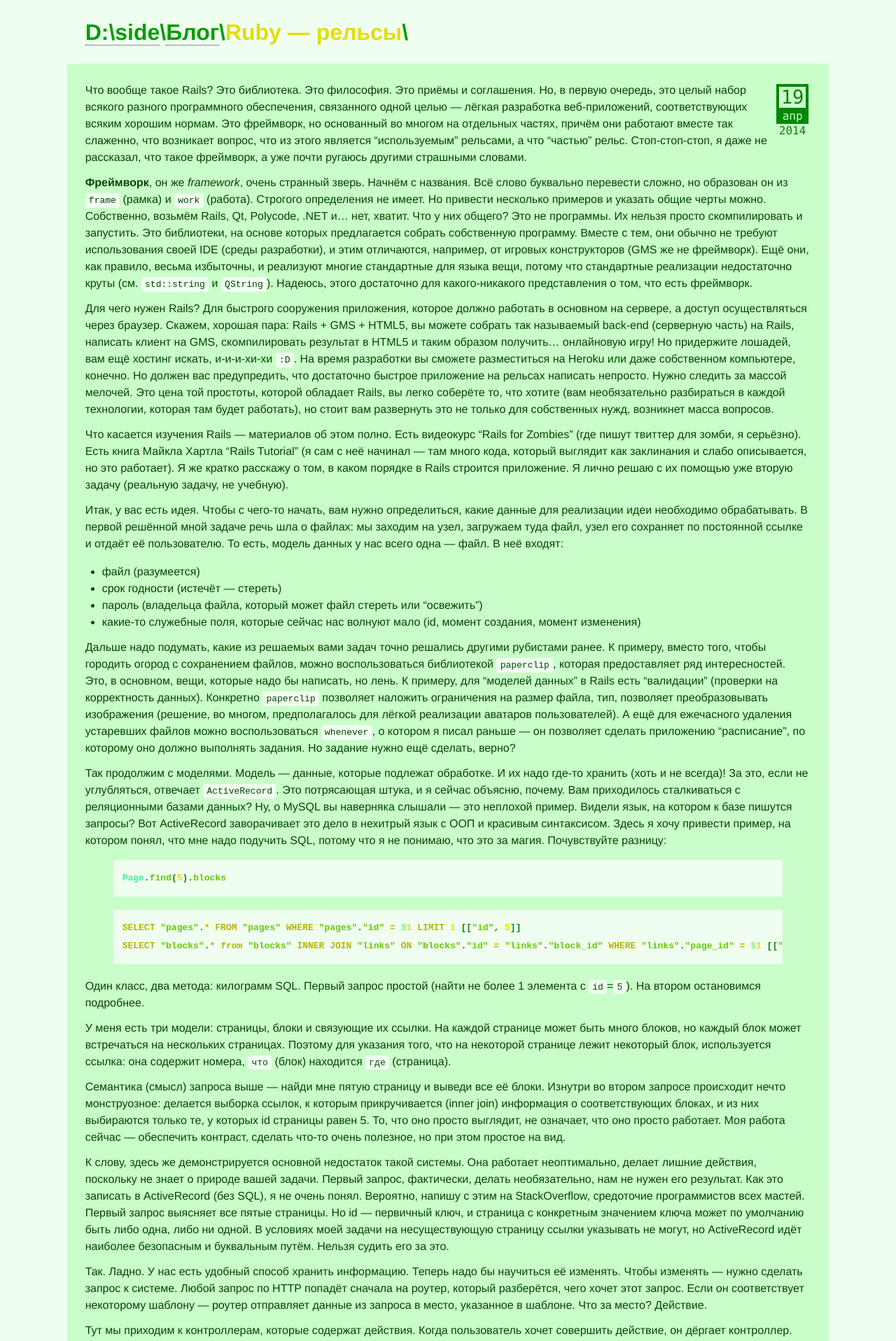
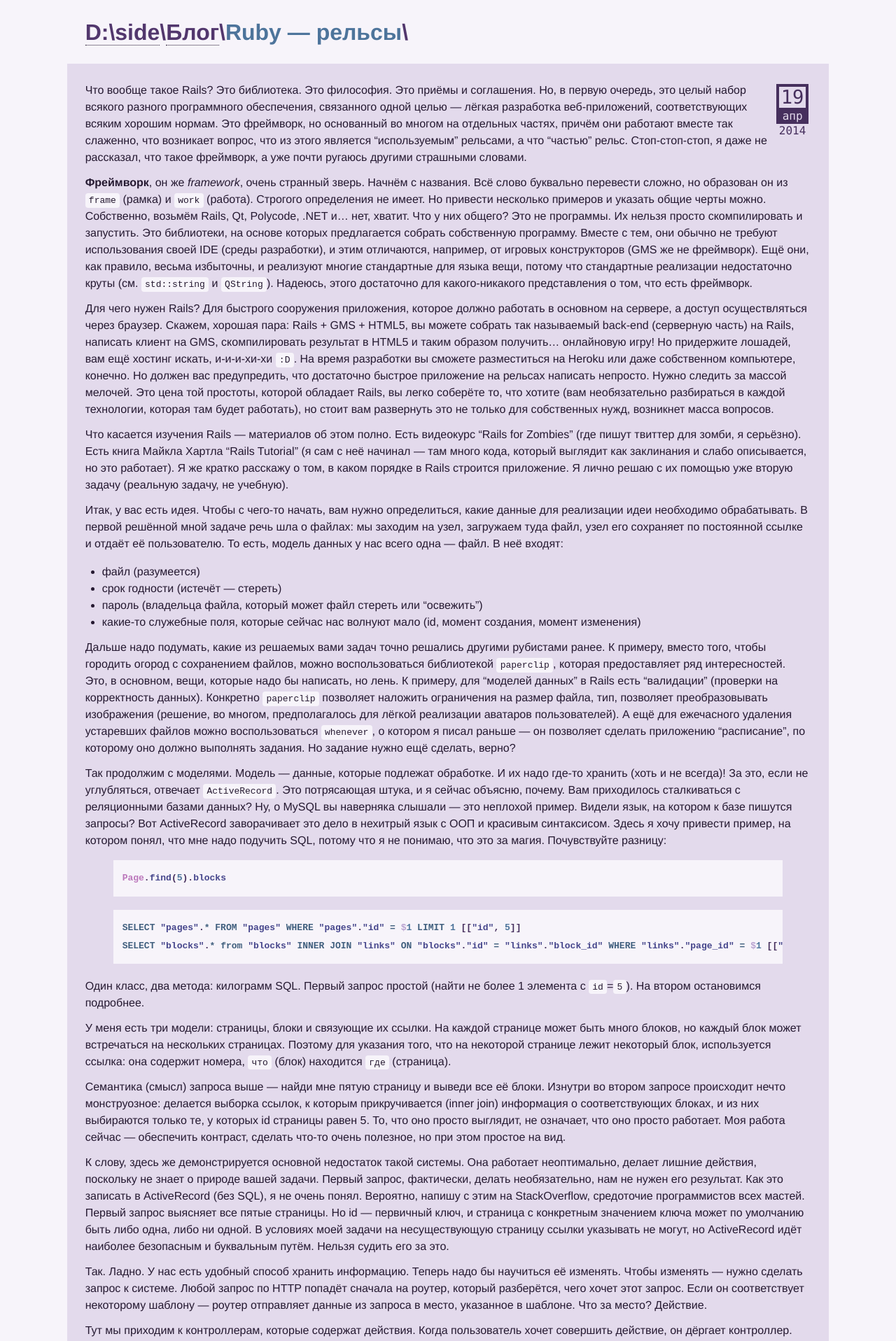
Before and after one commit to D-side/d-side.github.io, a Jekyll site: the page built from _posts/2014-04-19-ruby-rails.md, in a window 1280 px wide. Shown: the top 1916 px of the page at 70% size. Built offline with Jekyll 4.4.1, drawn with Linux system fonts in a browser that asks for light colours; nearby versions of some CDN libraries; comment, search, counter and statistics services are not loaded.

Commit message:
More eye-pleasing colors

```diff
--- a/assets/main.sass
+++ b/assets/main.sass
@@ -3,7 +3,7 @@
 
 // Theme
 //@import "themes/solarized"
-$sample: #98FB98
+$sample: #324
 @import "themes/near-mixer.sass"
 @import "themes/mix/contrast"
 
```
